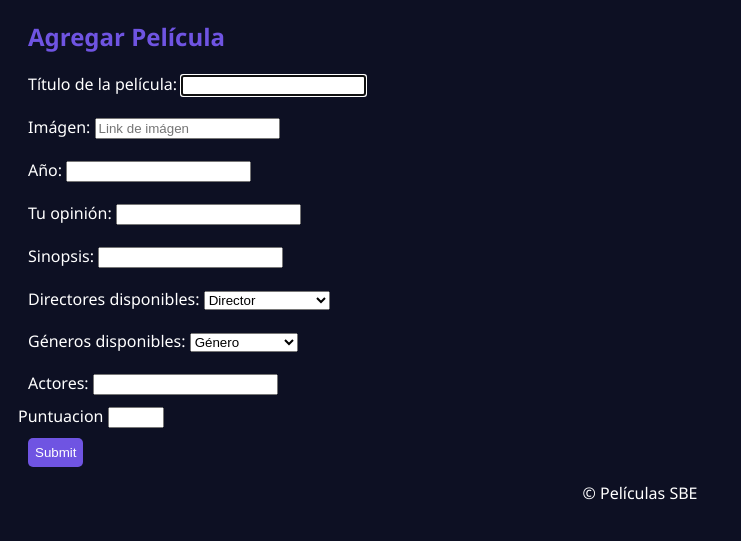
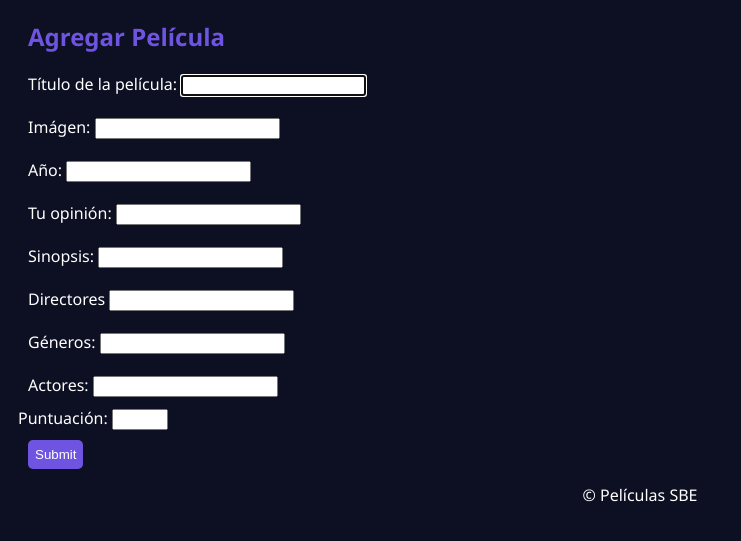
Before and after one commit to Sofii2301/Proyecto-Final---Programacion-2, a Flask app: page /agregarPeli in a window 1280 px wide. Shown: the part 210-751 px from the top of the page, without its empty margins (0-741 px from the left). Run offline with Flask 2, Linux system fonts and the light colour scheme; the visitor is signed in with stand-in values (Sample User, id 1).

Commit message:
directores personalizados y personalizacion

```diff
--- a/peliculas.json
+++ b/peliculas.json
@@ -7,7 +7,7 @@
         "Genero" : " Drama ",
         "Sinopsis" : " La vida es una lucha para Chris Gardner. Expulsado de su apartamento, él y su joven hijo se encuentran solos sin ningún lugar a donde ir. A pesar de que Chris eventualmente consigue trabajo como interno en una prestigiosa firma financiera, la posición no le da dinero. El dúo debe vivir en un albergue y enfrentar muchas dificultades, pero Chris no se da por vencido y lucha por conseguir una vida mejor para él y su hijo. ",
         "Actores" : " Will Smith, Thandie Newton, Brian Howe. ",
-        "Puntuacion" : "10",
+        "Puntuacion" : "9",
         "Comentarios": []
     },
     {
@@ -18,7 +18,7 @@
         "Genero" : " Ciencia ficción ",
         "Sinopsis" : " Tras viajar al pasado por accidente en un DeLorean convertido en máquina del tiempo, Marty McFly debe asegurarse de que sus padres se enamoren para volver al futuro. ",
         "Actores" : " Michael J. Fox, Christopher Lloyd, Lea Thompson. ",
-        "Puntuacion" : "10",
+        "Puntuacion" : "8.5",
         "Comentarios": []
     },
     {
@@ -29,7 +29,7 @@
         "Genero" : " Animación ",
         "Sinopsis" : " Carl Fredricksen es un vendedor de globos de 78 años de edad dispuesto a cumplir su sueño: atar miles de globos a su casa y volar a Sudamérica. Sin embargo, descubre demasiado tarde a un joven e inesperado polizón. Lo que en principio será recelo, acabará por tornarse simpatía hacia el muchacho mientras juntos pasan fascinantes aventuras en exóticos lugares. ",
         "Actores" : " Pete Docter, Ed Asner, Elie Docter. ",
-        "Puntuacion" : "10",
+        "Puntuacion" : "7.5",
         "Comentarios": []
     },
     {
@@ -40,7 +40,7 @@
         "Genero" : " Fantasía ",
         "Sinopsis" : " Cuenta la historia de un hombre creado artificialmente llamado Edward, que tiene tijeras en vez de manos. Edward es adoptado por una familia de clase media que vive en un idílico barrio residencial y acaba enamorado de la hija, Kim. ",
         "Actores" : " Johnny Depp, Winona Ryder, Dianne Wiest. ",
-        "Puntuacion" : "10",
+        "Puntuacion" : "7",
         "Comentarios": []
     },
     {
@@ -51,7 +51,7 @@
         "Genero" : "Comedia",
         "Sinopsis" : " Seis relatos que alternan la intriga, la comedia y la violencia. Sus personajes se verán empujados hacia el abismo y hacia el innegable placer de perder el control al cruzar la delgada línea que separa la civilización de la barbarie. ",
         "Actores" : " Ricardo Darín, Érica Rivas, Leonardo Sbaraglia. ",
-        "Puntuacion" : "10",
+        "Puntuacion" : "6",
         "Comentarios": []
     },
     {
@@ -62,7 +62,7 @@
         "Genero" : " Terror ",
         "Sinopsis" : " John Form encuentra el regalo perfecto para Mia (su esposa embarazada), una preciosa muñeca antigua llamada Annabelle. Una noche, una secta satánica les ataca brutalmente y provocan que un ente maligno se apodere de Annabelle. ",
         "Actores" : " Patrick Wilson, Vera Farmiga, Alfre Woodard, Brian Howe. ",
-        "Puntuacion" : "10",
+        "Puntuacion" : "8",
         "Comentarios": []
     },
     {
@@ -84,7 +84,7 @@
         "Genero" : " Romance ",
         "Sinopsis" : " Un estafador veterano ayuda a una joven y atractiva mujer, pero las cosas se complican cuando ellos se involucran románticamente. ",
         "Actores" : "Will Smith, Margot Robbie, Adrián Martínez, BD Wong. ",
-        "Puntuacion" : "10",
+        "Puntuacion" : "6.5",
         "Comentarios": []
     },
     {
@@ -95,7 +95,7 @@
         "Genero" : " Misterio ",
         "Sinopsis" : " El detective Benoit Blanc entra en acción cuando el misterioso juego de asesinatos de un multimillonario se sale de control. ",
         "Actores" : " Daniel Craig, Edward Norton, Dave Bautista, Madelyn Cline. ",
-        "Puntuacion" : "10",
+        "Puntuacion" : "9",
         "Comentarios": []
     },
     {
--- a/static/css/estilos_index.css
+++ b/static/css/estilos_index.css
@@ -92,7 +92,21 @@ button {
     height: 35px;
     margin-right: 7px;
 }
-
+#boton_eliminar{
+    display: flex;
+    justify-content: center;
+}
+#button_eliminar{
+    width: 225px;
+    height: 60px;
+    font-size: 30px;
+}
+#eliminar{
+    padding: 10px;
+}
+#h1_eliminar{
+   margin: 30px;
+}
 .boton-barra-buscar {
     width: 80px;
     height: 35px;
--- a/templates/agregarPeli.html
+++ b/templates/agregarPeli.html
@@ -14,7 +14,7 @@
                 </div>
                 <div id="agregar">
                     <label for="imagen"> Imágen: </label>
-                    <input type="url" name="imagen" required placeholder="Link de imágen">
+                    <input type="url" name="imagen">
                 </div>
                 <div id="agregar">
                     <label for="anio"> Año: </label>
@@ -22,36 +22,26 @@
                 </div>
                 <div id="agregar">
                     <label for="opinion"> Tu opinión: </label>
-                    <input type="text" name="opinion">
+                    <input type="text" name="opinion" required>
                 </div>
                 <div id="agregar">
                     <label for="sinopsis"> Sinopsis: </label>
                     <input type="text" name="sinopsis" required>
                 </div>
                 <div id="agregar">
-                    <label for="director"> Directores disponibles: </label>
-                    <select name="director" required>
-                        <option value="">Director</option>
-                        {% for director in directores %}
-                            <option value="{{director}}">{{director}}</option>
-                        {% endfor %}
-                    </select>
+                    <label for="director"> Directores </label>
+                    <input type="text" name="director">
                 </div>
                 <div id="agregar">
-                    <label for="genero"> Géneros disponibles: </label>
-                    <select name="genero" required>
-                        <option value="">Género</option>
-                        {% for genero in generos %}
-                            <option value="{{genero}}">{{genero}}</option>
-                        {% endfor %}
-                    </select>
+                    <label for="genero"> Géneros: </label>
+                    <input type="text" name="genero" required>
                 </div>
                 <div id="agregar">
                     <label for="actores"> Actores: </label>
-                    <input type="text" name="actores">
+                    <input type="text" name="actores" required>
                 </div>
                 <div>
-                    <label for="puntuacion">Puntuacion</label>
+                    <label for="puntuacion"> Puntuación: </label>
                     <input type="number" name="puntuacion" required max="10" min="0">
                 </div>
                 <div id="agregar">
--- a/templates/buscar_actores.html
+++ b/templates/buscar_actores.html
@@ -26,7 +26,7 @@
                         <h3> Género: {{datos ['Genero'] }} </h3>
                         <p id="id_sinopsis" > Sinopsis: </p> <p> {{ datos ['Sinopsis'] }} </p>
                         <h4> Actores: {{ datos ['Actores'] }} </h4>
-                        <h4> Puntuacion: {{ datos ['Puntuacion'] }} </h4>
+                        <h4> Puntuación: {{ datos ['Puntuacion'] }} </h4>
                         <p> Comentarios:{{ datos['Comentarios'] }} </p>
                     </div>
                 </article>
--- a/templates/buscar_directores.html
+++ b/templates/buscar_directores.html
@@ -26,7 +26,7 @@
                             <h3> Género: {{datos ['Genero'] }} </h3>
                             <p id="id_sinopsis" > Sinopsis: </p> <p> {{ datos ['Sinopsis'] }} </p>
                             <h4> Actores: {{ datos ['Actores'] }} </h4>
-                            <h4> Puntuacion: {{ datos ['Puntuacion'] }} </h4>
+                            <h4> Puntuación: {{ datos ['Puntuacion'] }} </h4>
                             <p> Comentarios:{{ datos['Comentarios'] }} </p>
                         </div>
                     </article>
--- a/templates/buscar_peliculas.html
+++ b/templates/buscar_peliculas.html
@@ -26,7 +26,7 @@
                         <h3> Género: {{datos ['Genero'] }} </h3>
                         <p id="id_sinopsis" > Sinopsis: </p> <p> {{ datos ['Sinopsis'] }} </p>
                         <h4> Actores: {{ datos ['Actores'] }} </h4>
-                        <h4> Puntuacion: {{ datos ['Puntuacion'] }} </h4>
+                        <h4> Puntuación: {{ datos ['Puntuacion'] }} </h4>
                         <p> Comentarios:{{ datos['Comentarios'] }} </p>
                     </div>
                 </article>
--- a/templates/eliminarPeli.html
+++ b/templates/eliminarPeli.html
@@ -2,9 +2,9 @@
 
 {% block content %}
 <div id="eliminar">
-    <h1>{{peli}}</h1>
-    <form action="/eliminar/{{peli}}", method="post">
-        <button type="submit">Eliminar</button>
+    <h1 id="h1_eliminar">{{peli}}</h1>
+    <form action="/eliminar/{{peli}}", method="post" id="boton_eliminar">
+        <button type="submit" id="button_eliminar">Eliminar</button>
     </form>
 </div>
 {% endblock %}
--- a/templates/imagenes.html
+++ b/templates/imagenes.html
@@ -17,7 +17,7 @@
                         <h3> Género: {{datos ['Genero'] }} </h3>
                         <p id="id_sinopsis" > Sinopsis: </p> <p> {{ datos ['Sinopsis'] }} </p>
                          <h4> Actores: {{ datos ['Actores'] }} </h4>
-                        <h4> Puntuacion: {{ datos ['Puntuacion'] }} </h4>
+                        <h4> Puntuación: {{ datos ['Puntuacion'] }} </h4>
                         <p> Comentarios:{{ datos['Comentarios'] }} </p>
                     </div>
                 </article>
--- a/templates/index.html
+++ b/templates/index.html
@@ -80,7 +80,7 @@
                             <h3> Género: {{ datos ['Genero'] }} </h3>
                             <p id="id_sinopsis" > Sinopsis: </p> <p> {{ datos ['Sinopsis'] }} </p>
                             <h4> Actores: {{ datos ['Actores'] }} </h4>
-                            <h4> Puntuacion: {{ datos ['Puntuacion'] }} </h4>
+                            <h4> Puntuación: {{ datos ['Puntuacion'] }} </h4>
                             <p>Comentarios: {{ datos['Comentarios']}}</p>
                         </div>
                         {% if name != '' %}
```
